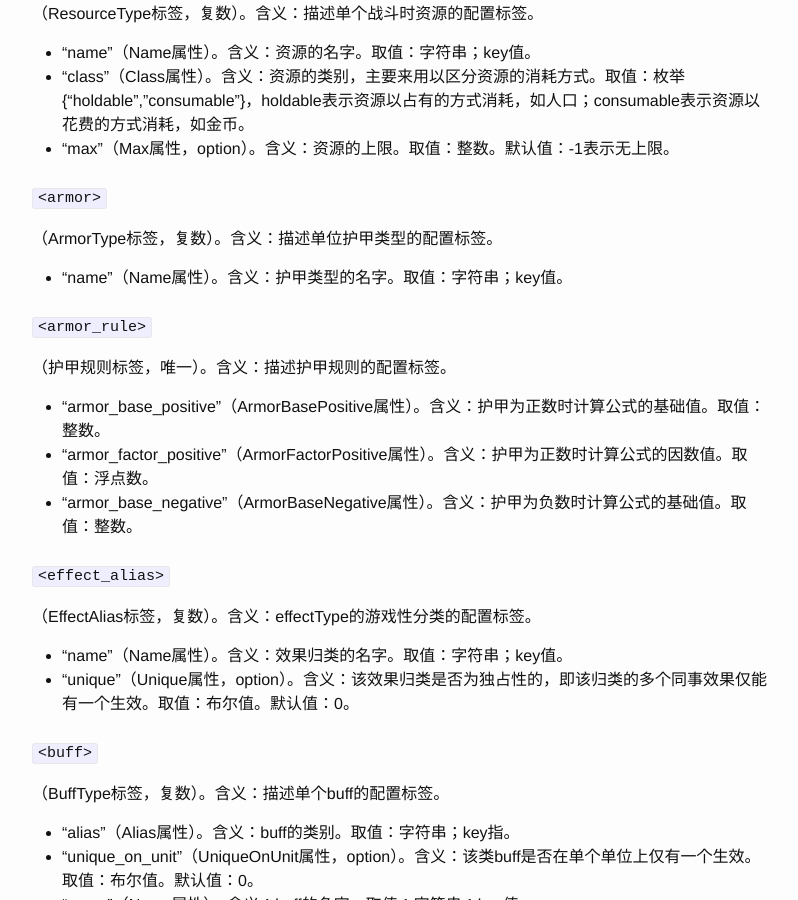
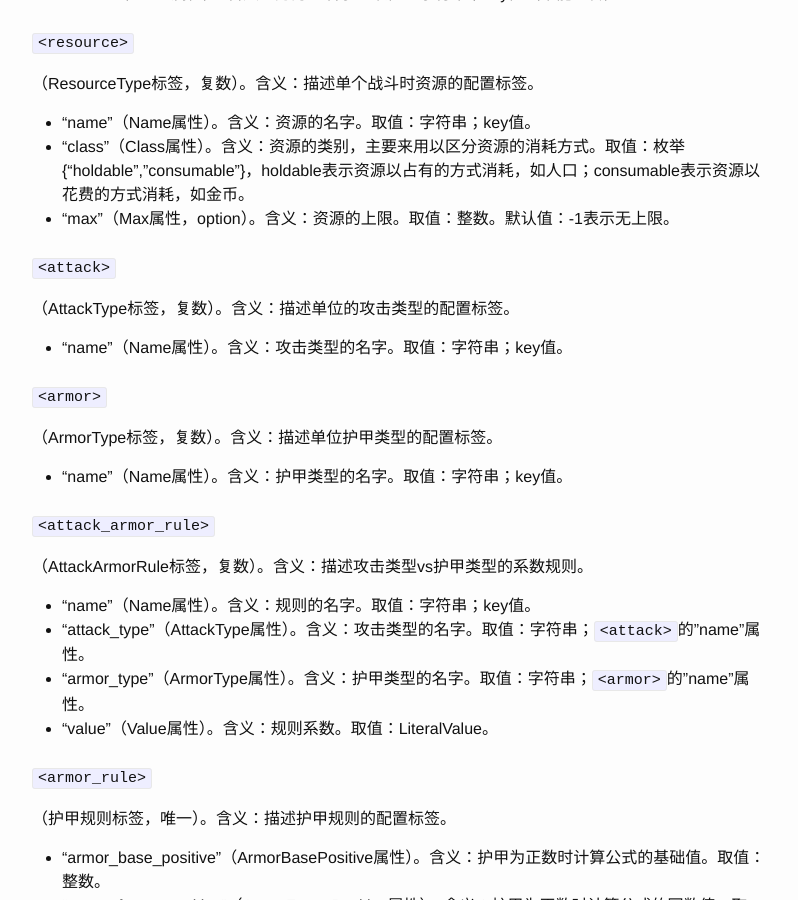
Before and after one commit to mofishorg/underworld_config_doc, a Jekyll site: the page built from _posts/2016-06-03-techtree-doc.markdown, in a window 1280 px wide and 900 px high, scrolled down 1187 px. Shown: the whole window, without its empty margins (238-1036 px from the left). Built offline with Jekyll 4.4.1, drawn with Linux system fonts in a browser that asks for light colours; some of the changed text lies outside the part shown.

Commit message:
add attack type & attack armor rule

```diff
--- a/_posts/2016-06-03-techtree-doc.markdown
+++ b/_posts/2016-06-03-techtree-doc.markdown
@@ -6,6 +6,8 @@ categories: jekyll update
 ---
 
 > 更新日志
+> 7.14.2016
+> 1. 增加了`<attack>`&`<attack_armor_rule>`标签；`<unit>`标签删除了"amror_perference"相关属性，增加了"attack_type"。
 >
 > 6.17.2016
 > 1. 为绝大部分添加了name属性。
@@ -58,11 +60,28 @@ categories: jekyll update
   * "max"（Max属性，option）。含义：资源的上限。取值：整数。默认值：-1表示无上限。
 
 
+# `<attack>`
+
+（AttackType标签，复数）。含义：描述单位的攻击类型的配置标签。
+
+  * "name"（Name属性）。含义：攻击类型的名字。取值：字符串；key值。
+
+
 # `<armor>`
 
 （ArmorType标签，复数）。含义：描述单位护甲类型的配置标签。
 
   * "name"（Name属性）。含义：护甲类型的名字。取值：字符串；key值。
+
+
+# `<attack_armor_rule>`
+
+（AttackArmorRule标签，复数）。含义：描述攻击类型vs护甲类型的系数规则。
+
+  * "name"（Name属性）。含义：规则的名字。取值：字符串；key值。
+  * "attack_type"（AttackType属性）。含义：攻击类型的名字。取值：字符串；`<attack>`的"name"属性。
+  * "armor_type"（ArmorType属性）。含义：护甲类型的名字。取值：字符串；`<armor>`的"name"属性。
+  * "value"（Value属性）。含义：规则系数。取值：LiteralValue。
 
 
 # `<armor_rule>`
@@ -246,10 +265,9 @@ categories: jekyll update
   * "rarity"（Rarity属性，option）。含义：该单位的稀有度。取值：整数。默认值：0。
   * "hp"（Hp属性，option）。含义：单位的最大生命值。取值：整数。默认值：0。
   * "field"（Field属性，option）。含义：单位默认处于的field。取值：枚举field_type。默认值：land。
+  * "attack_type"（AttackType属性，option）。含义：单位的攻击类型。取值：字符串；`<attack>`的name属性。
   * "armor_type"（ArmorType属性）。含义：单位的护甲类型。取值：字符串；ArmorType的name属性。
   * "armor"（Armor属性，option）。含义：单位的护甲值。取值：整数。默认值：0。
-  * "armor_preference"（ArmorPreference属性，option）。含义：单位的护甲偏好。取值：字符串；ArmorType的name属性。默认值：空。
-  * "armor_preference_factor"（ArmorPreferenceFactor属性，option）。含义：单位的护甲偏好系数。取值：LiteralValue。默认值：p:0。
   * "magical_defense"（MagicalDefense属性，option）。含义：单位魔抗值。取值：整数。默认值：0。
   * "sight"（Sight属性，option）。含义：单位视野半径。取值：整数（地图最小单位）。默认值：0。
   * "attack_sight"（AttackSight属性）。含义：单位警戒半径。取值：整数（地图最小单位）。
```
